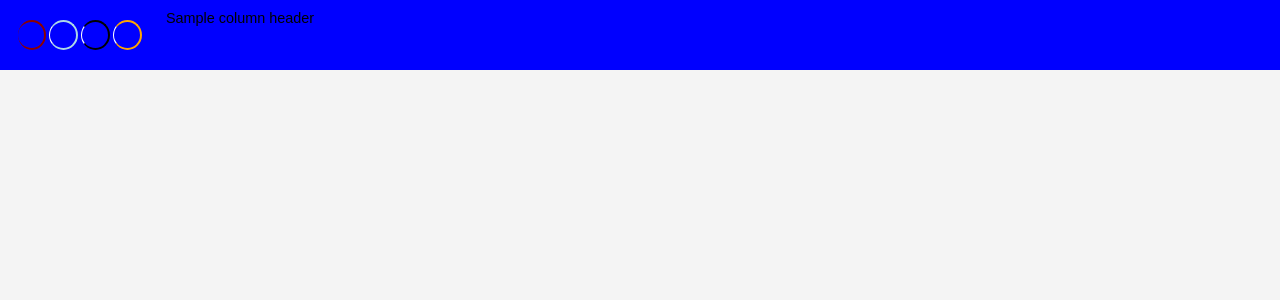
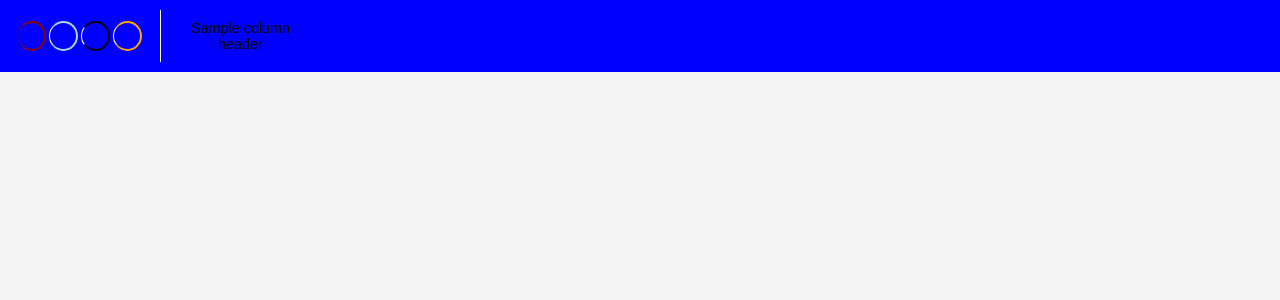
Before and after one commit to artificialname/boardgame, a Flask app: template templates/index.html in a window 1280 px wide. Shown: the top 300 px of the page. Run offline with Flask 3, Linux system fonts and the light colour scheme; the template is opened without the code that fills it: most values are stand-ins (such as "Sample title", 1, 10 or a date in 2020).

Commit message:
Update index.html

```diff
--- a/templates/index.html
+++ b/templates/index.html
@@ -27,8 +27,18 @@
             padding: 10px 0;
             min-height: 6vh;
         }
-        .header .circle-container, .header .label-container {
-            display: contents;
+        .header .circle-container,
+        .header .label-container {
+            display: flex;
+            justify-content: center;
+            align-items: center;
+        }
+        .header .circle-container {
+            flex-direction: row;
+            gap: 3px;
+        }
+        .header .label-container {
+            flex-direction: column;
         }
         .header div {
             padding: 10px;
@@ -40,12 +50,6 @@
         }
         .header div:first-child {
             border-left: none;
-        }
-        .circle-container div {
-            display: flex;
-            justify-content: center;
-            align-items: center;
-            gap: 3px;
         }
         .circle {
             width: 6px;
@@ -65,12 +69,10 @@
     <div class="header">
         {% for label in column_headers %}
             <div class="circle-container">
-                <div>
-                    <div class="circle dark-red" data-color="darkred"></div>
-                    <div class="circle light-blue" data-color="lightblue"></div>
-                    <div class="circle black" data-color="black"></div>
-                    <div class="circle orange" data-color="orange"></div>
-                </div>
+                <div class="circle dark-red" data-color="darkred"></div>
+                <div class="circle light-blue" data-color="lightblue"></div>
+                <div class="circle black" data-color="black"></div>
+                <div class="circle orange" data-color="orange"></div>
             </div>
         {% endfor %}
         {% for label in column_headers %}
```
